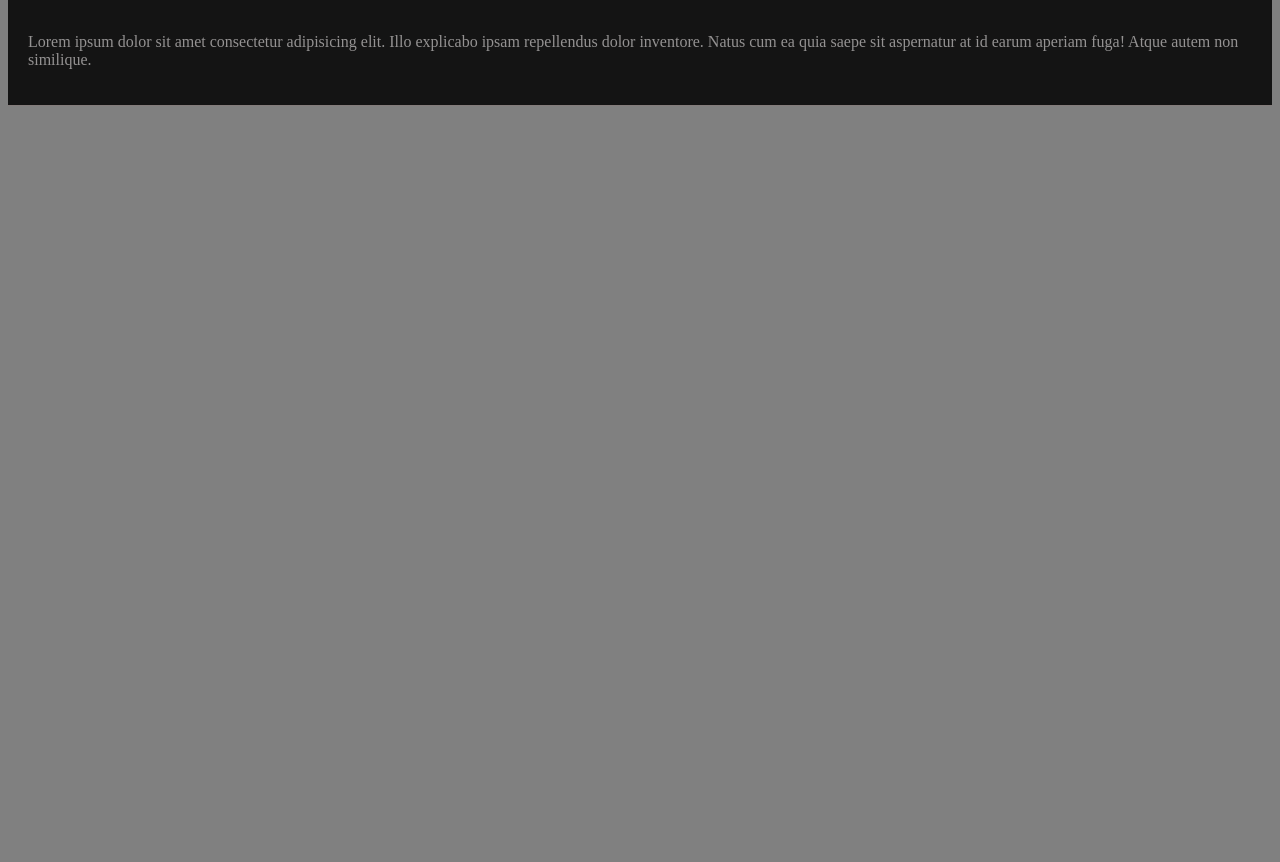
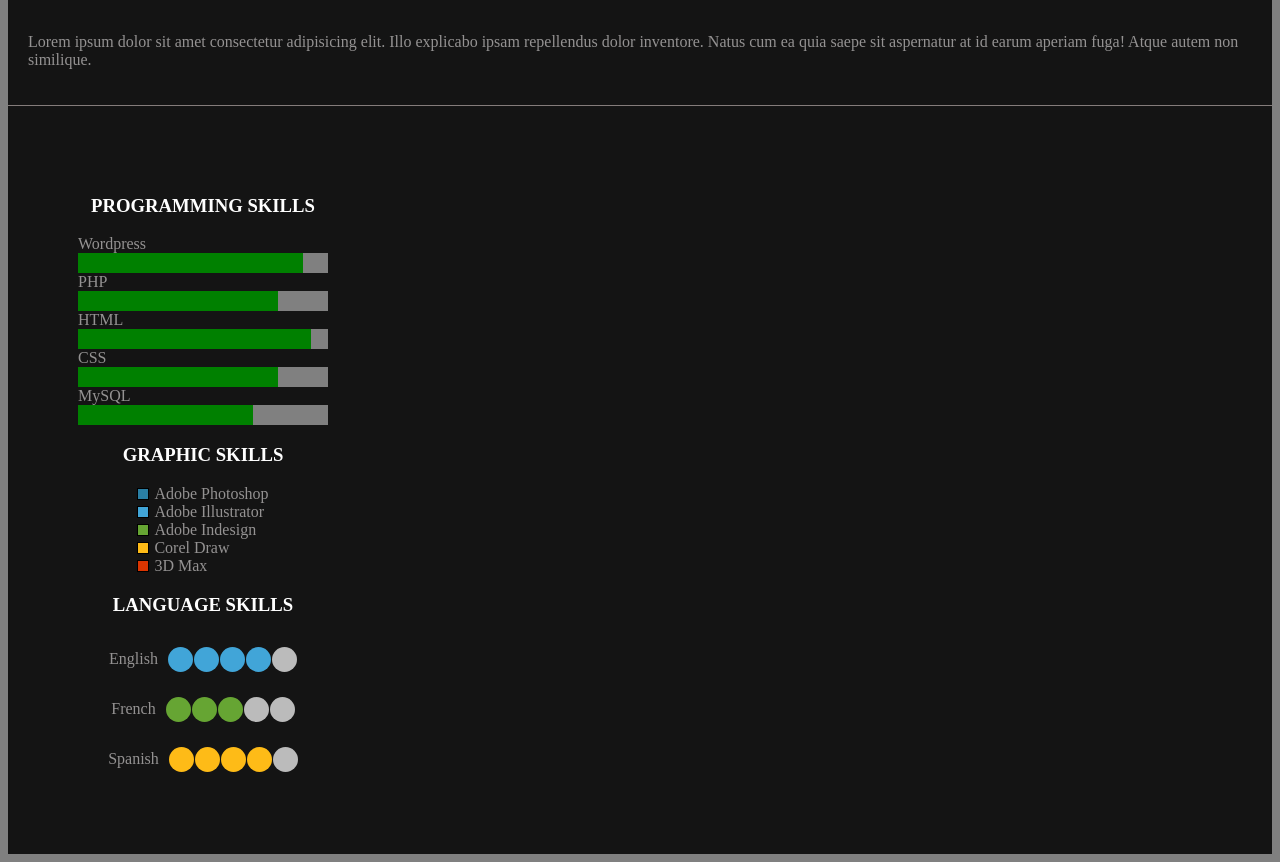
Before and after one commit to dean-ferreira/online-resume, a plain HTML site: page index.html in a window 1280 px wide. Shown: the part 323-1185 px from the top of the page. Before the commit the page ends 800 px from the top, so only its background shows below. Drawn offline with Linux system fonts and the light colour scheme.

Commit message:
Add section-3 content and styling

```diff
--- a/index.html
+++ b/index.html
@@ -26,7 +26,7 @@
                 <div class="box-1">
                     <img id="profile-picture" src="images/pfp.png" alt="profile picture">
                     <div class="name-and-title">
-                        <h2 class="white-text">Sarah Jefferson</h2>
+                        <h2 class="white-text">SARAH JEFFERSON</h2>
                         <h3 class="blue-text">Designer</h3>
                     </div>
                 </div>
@@ -60,8 +60,90 @@
             </div>
         </div>
         <div class="section-2-and-section-3-container">
+            <div class="section-3-container">
+                <div class="section-3-item">
+                    <h3 class="white-text">PROGRAMMING SKILLS</h3>
+                    <div class="skill-prog-bar">
+                        <p>Wordpress</p>
+                        <progress value="90" max="100"></progress>
+                    </div>
+                    <div class="skill-prog-bar">
+                        <p>PHP</p>
+                        <progress value="80" max="100"></progress>
+                    </div>
+                    <div class="skill-prog-bar">
+                        <p>HTML</p>
+                        <progress value="93" max="100"></progress>
+                    </div>
+                    <div class="skill-prog-bar">
+                        <p>CSS</p>
+                        <progress value="80" max="100"></progress>
+                    </div>
+                    <div class="skill-prog-bar">
+                        <p>MySQL</p>
+                        <progress value="70" max="100"></progress>
+                    </div>
+                </div>
+                <div class="section-3-item">
+                    <h3 class="white-text">GRAPHIC SKILLS</h3>
+                    <div class="skills">
+                        <div class="skill-container">
+                            <div class="skill-box" style="background-color: rgb(42, 127, 164);"></div>
+                            <p>Adobe Photoshop</p>
+                        </div>
+                        <div class="skill-container">
+                            <div class="skill-box" style="background-color: rgb(65, 165, 216);"></div>
+                            <p>Adobe Illustrator</p>
+                        </div>
+                        <div class="skill-container">
+                            <div class="skill-box" style="background-color: rgb(102, 165, 51);"></div>
+                            <p>Adobe Indesign</p>
+                        </div>
+                        <div class="skill-container">
+                            <div class="skill-box" style="background-color: rgb(254, 187, 23);"></div>
+                            <p>Corel Draw</p>
+                        </div>
+                        <div class="skill-container">
+                            <div class="skill-box" style="background-color: rgb(219, 53, 1);"></div>
+                            <p>3D Max</p>
+                        </div>
+                    </div>
+                </div>
+                <div class="section-3-item">
+                    <h3 class="white-text">LANGUAGE SKILLS</h3>
+                    <div class="language-container">
+                        <p>English</p>
+                        <div class="circle-container">
+                            <span class="circle" style="background-color: rgb(65, 165, 216);"></span>
+                            <span class="circle" style="background-color: rgb(65, 165, 216);"></span>
+                            <span class="circle" style="background-color: rgb(65, 165, 216);"></span>
+                            <span class="circle" style="background-color: rgb(65, 165, 216);"></span>
+                            <span class="circle"></span>
+                        </div>
+                    </div>
+                    <div class="language-container">
+                        <p>French</p>
+                        <div class="circle-container">
+                            <span class="circle" style="background-color: rgb(102, 165, 51);"></span>
+                            <span class="circle" style="background-color: rgb(102, 165, 51);"></span>
+                            <span class="circle" style="background-color: rgb(102, 165, 51);"></span>
+                            <span class="circle"></span>
+                            <span class="circle"></span>
+                        </div>
+                    </div>
+                    <div class="language-container">
+                        <p>Spanish</p>
+                        <div class="circle-container">
+                            <span class="circle" style="background-color: rgb(254, 187, 23);"></span>
+                            <span class="circle" style="background-color: rgb(254, 187, 23);"></span>
+                            <span class="circle" style="background-color: rgb(254, 187, 23);"></span>
+                            <span class="circle" style="background-color: rgb(254, 187, 23);"></span>
+                            <span class="circle"></span>
+                        </div>
+                    </div>
+                </div>
+            </div>
             <div class="section-2-container"></div>
-            <div class="section-3-container"></div>
         </div>
     </div>
 </body>
--- a/style.css
+++ b/style.css
@@ -89,3 +89,72 @@ p {
     align-items: center;
     padding: 20px;
 }
+
+.section-3-container {
+    padding: 70px;
+}
+
+.section-3-item {
+    display: flex;
+    flex-direction: column;
+    justify-content: center;
+    align-items: center;
+}
+
+.skill-prog-bar {
+    display: flex;
+    flex-direction: column;
+    width: fit-content;
+}
+
+.skill-prog-bar>* {
+    margin: 0;
+}
+
+progress {
+    width: 250px;
+    height: 20px;
+    background-color: green;
+}
+
+.skills {
+    display: flex;
+    flex-direction: column;
+}
+
+.skill-container {
+    display: flex;
+    width: fit-content;
+    gap: 5px;
+    justify-content: center;
+    align-items: center;
+}
+
+.skill-container>* {
+    margin: 0px;
+}
+
+.skill-box {
+    width: 10px;
+    height: 10px;
+    border: 1px solid black;
+}
+
+.language-container {
+    display: flex;
+    align-items: center;
+    gap: 10px;
+}
+
+.circle-container {
+    display: flex;
+    gap: 1px;
+}
+
+.circle {
+    height: 25px;
+    width: 25px;
+    background-color: #bbb;
+    border-radius: 50%;
+    display: inline-block;
+}
```
